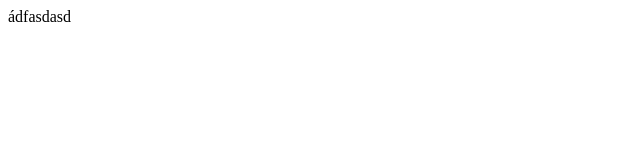
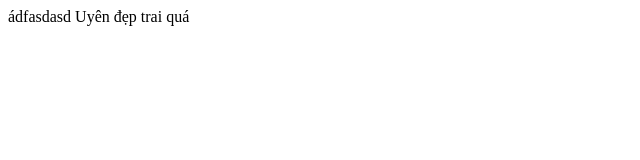
Before and after one commit to trinhuyenlht7/project_cusc, a plain HTML site: page hrllo.html in a window 1280 px wide. Shown: the whole page, without its empty margins (0-640 px from the left). Drawn offline with Linux system fonts and the light colour scheme.

Commit message:
Update hrllo.html

```diff
--- a/hrllo.html
+++ b/hrllo.html
@@ -8,5 +8,6 @@
 </head>
 <body>
     ádfasdasd
+    Uyên đẹp trai quá
 </body>
 </html>
```
